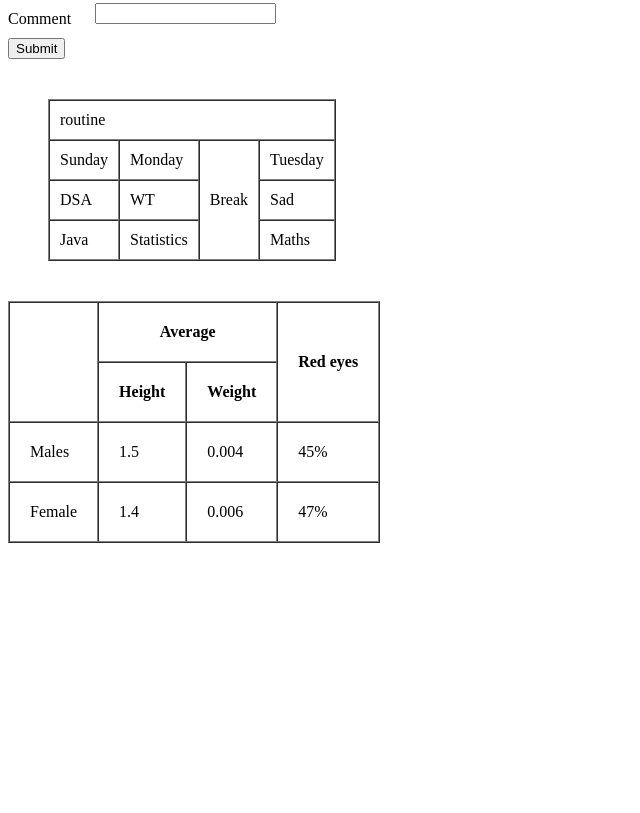
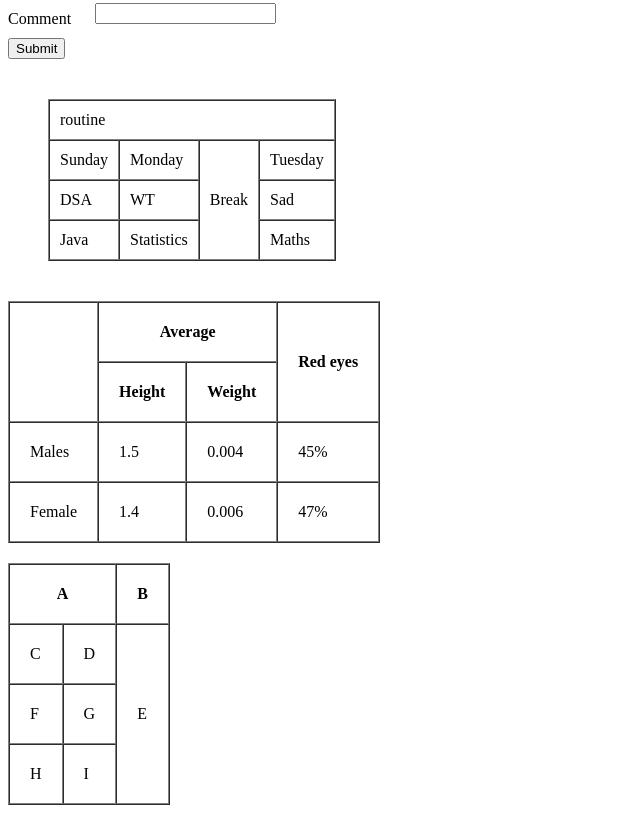
Before and after one commit to im-sad-im/html-fun-practice, a plain HTML site: page index.html in a window 1280 px wide. Shown: the part 310-1123 px from the top of the page, without its empty margins (0-640 px from the left). Before the commit the page ends 861 px from the top, so only its background shows below. Drawn offline with Linux system fonts and the light colour scheme.

Commit message:
feat : add table 3

```diff
--- a/index.html
+++ b/index.html
@@ -120,6 +120,34 @@
         </tbody>
     </table>
 
+<!-- table 3 -->
+    <table border="1" cellspacing="0" cellpadding="20" style="margin-top: 20px;">
+        <thead>
+            <tr>
+                <th colspan="2">A</th>
+                <th>B</th>
+            </tr>
+        </thead>
+
+        <tbody>
+            <tr>
+                <td>C</td>
+                <td>D</td>
+                <td rowspan="3">E</td>
+            </tr>
+
+            <tr>
+                <td>F</td>
+                <td>G</td>
+            </tr>
+
+            <tr>
+                <td>H</td>
+                <td>I</td>
+            </tr>
+        </tbody>
+    </table>
+
 </body>
 
 </html>
```
